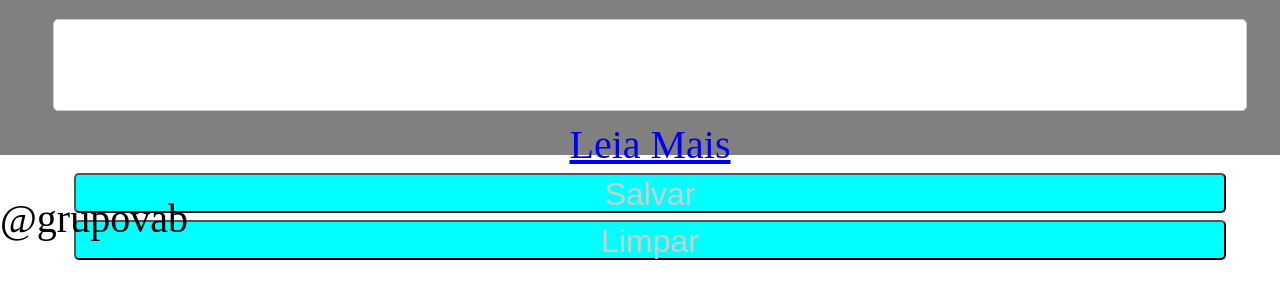
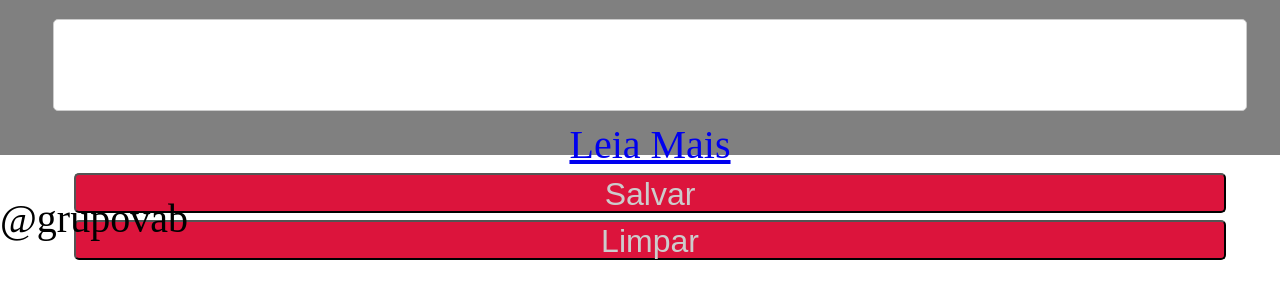
Before and after one commit to AlanoTavares/Treinamento1, a plain HTML site: page index.html in a window 1280 px wide. Shown: the part 665-947 px from the top of the page. Drawn offline with Linux system fonts and the light colour scheme.

Commit message:
mudei cor novamente

```diff
--- a/site.css
+++ b/site.css
@@ -39,7 +39,7 @@ width: 90%;
 height: 5%;
 border-radius: 5px;
 font-size: 2rem;
-background-color: aqua;
+background-color: crimson;
 color: #ccc;
 cursor: pointer;
 
```
